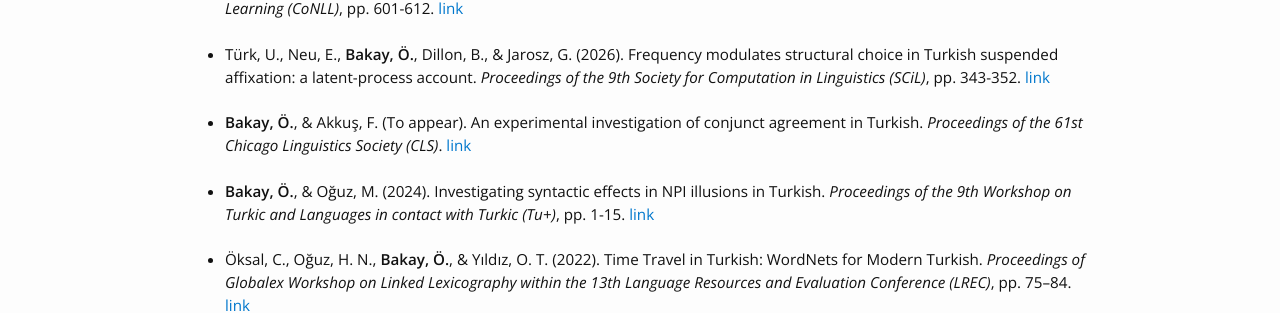
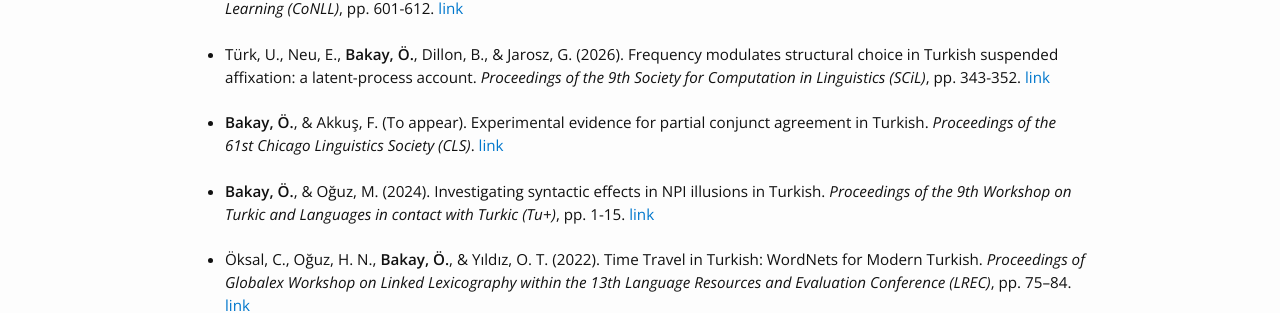
Before and after one commit to ozgebakay/ozgebakay.github.io, a Jekyll site: the page built from research.md, in a window 1280 px wide. Shown: the part 698-1011 px from the top of the page. Built offline with Jekyll 4.4.1, drawn with Linux system fonts in a browser that asks for light colours.

Commit message:
Update research.md

```diff
--- a/research.md
+++ b/research.md
@@ -46,7 +46,7 @@ title: Publications
 	</li>
 	<br>
 	<li>
-		<b>Bakay, Ö.</b>, &amp; Akkuş, F. (To appear). An experimental investigation of conjunct agreement in Turkish. <i>Proceedings of the 61st Chicago Linguistics Society (CLS)</i>. <a href="/projects/BakayAkkusCLS61.pdf">link</a>
+		<b>Bakay, Ö.</b>, &amp; Akkuş, F. (To appear). Experimental evidence for partial conjunct agreement in Turkish. <i>Proceedings of the 61st Chicago Linguistics Society (CLS)</i>. <a href="/projects/BakayAkkusCLS61.pdf">link</a>
 	</li>
 	<br>
 	<li>
```
